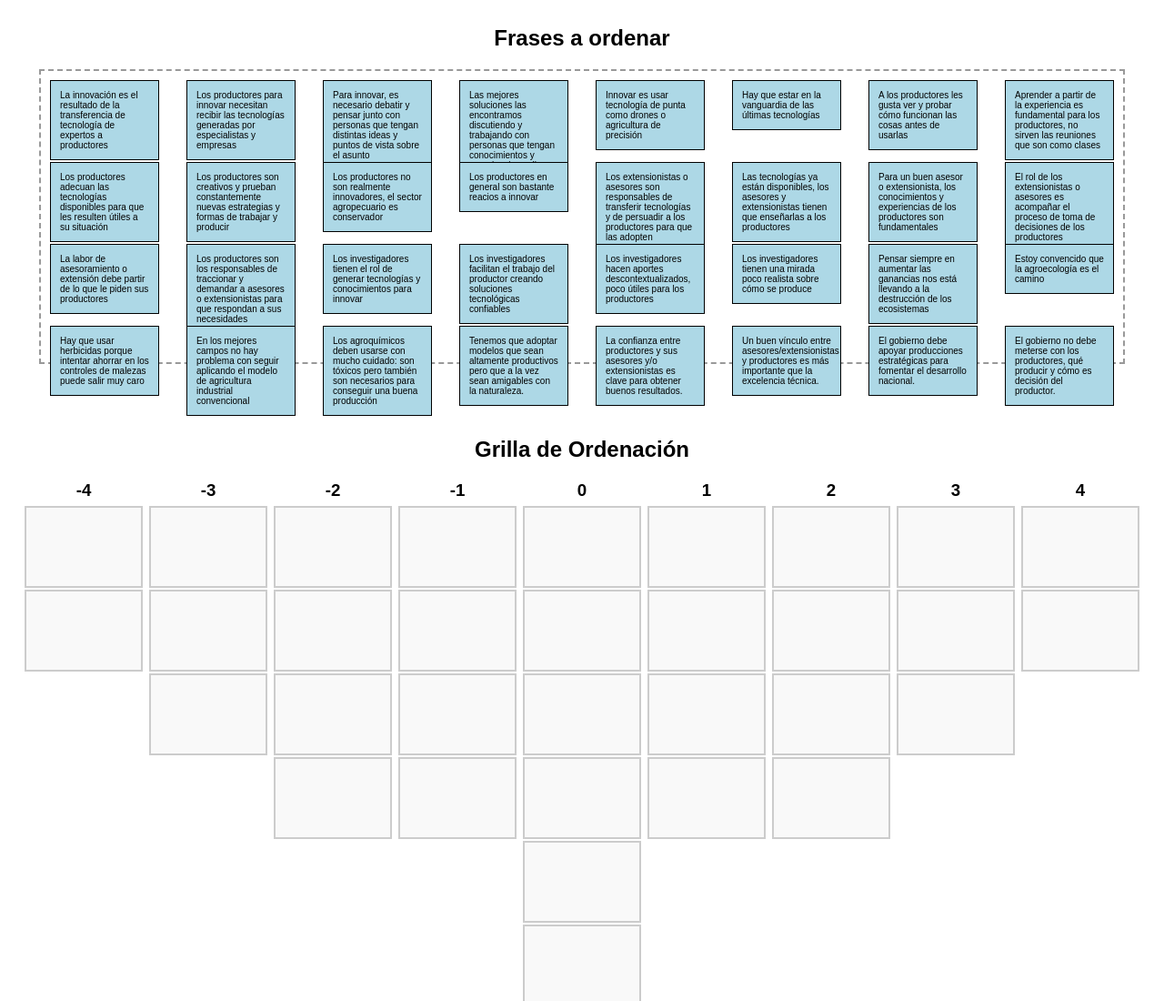
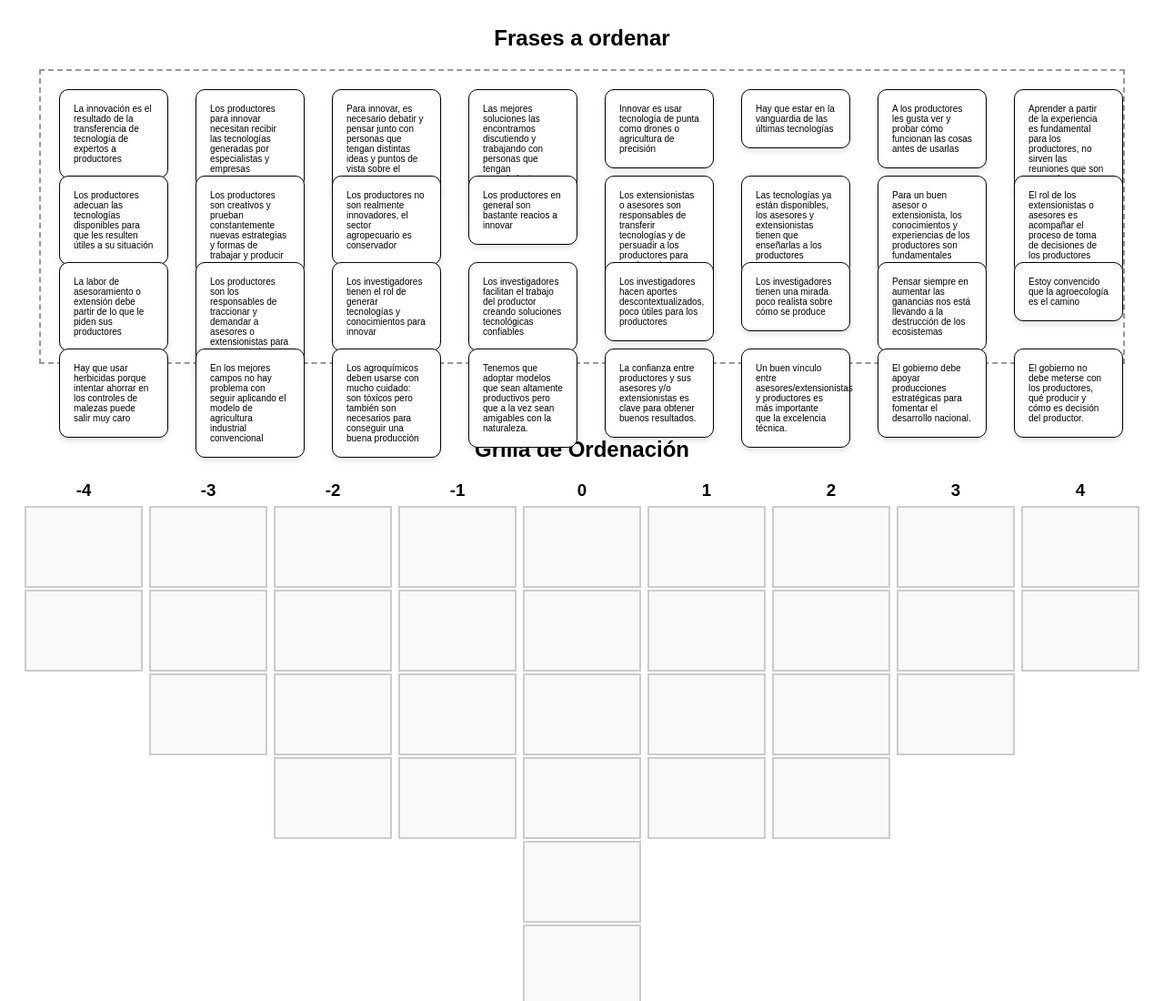
Before and after one commit to FAZq2025/MetodoQArg, a plain HTML site: page index.html in a window 1280 px wide. Shown: the top 1100 px of the page at 91% size. Drawn offline with Linux system fonts and the light colour scheme.

Commit message:
Update index.html

```diff
--- a/index.html
+++ b/index.html
@@ -37,6 +37,11 @@
       min-height: 40px;
       box-sizing: border-box;
       font-size: 10px; /* Tamaño de letra reducido */
+      background-color: #fff;
+    border-radius: 10px;
+    padding: 15px;
+    margin: 10px;
+    box-shadow: 0 4px 6px rgba(0, 0, 0, 0.1);
     }
     /* Grilla de ordenación */
     .grid {
@@ -139,7 +144,7 @@
     }
 
     // Distribuir las 32 frases en el depósito en un "mini-grid" inicial
-    const gapX = 10, gapY = 40, phraseWidth = 140, phraseHeight = 50;
+    const gapX = 10, gapY = 45, phraseWidth = 140, phraseHeight = 50;
     frases.forEach((frase, index) => {
       const col = index % 8;
       const row = Math.floor(index / 8);
```
